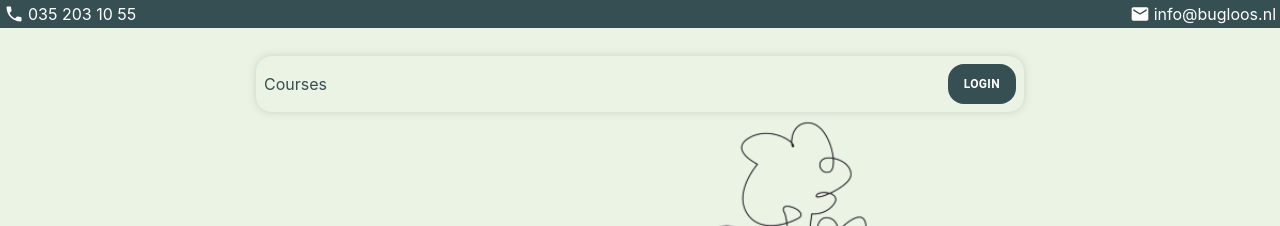
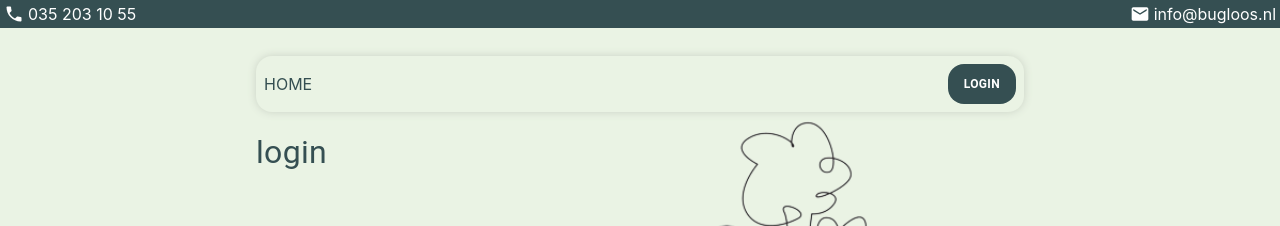
Before and after one commit to hodi14/bugloos-test, a React (Create React App) app: page / in a window 1280 px wide. Both pictures are taken after a click on the button "LOGIN". Shown: the top 226 px of the page. Built offline with nearby package versions, Linux system fonts and the light colour scheme; the HTML template or start-up script is replaced by a standard one.

Commit message:
✨ added breadcrumb to header

```diff
--- a/src/App.jsx
+++ b/src/App.jsx
@@ -1,4 +1,4 @@
-import { Route, Routes, useLocation, useNavigate } from "react-router-dom";
+import { Route, Routes, useLocation } from "react-router-dom";
 
 import { Box } from "@mui/material";
 
@@ -6,18 +6,24 @@ import routes from "./configs/routes";
 
 import Header from "./components/Header";
 import Footer from "./components/Footer";
-import { useEffect } from "react";
+import { useEffect, useState } from "react";
 
 function App() {
   const location = useLocation();
+  const [path, setPath] = useState("Courses App");
 
   useEffect(() => {
     document.title = location.pathname.split("/")[1] || "Courses App";
+    setPath(
+      location.pathname.split("/")[1]
+        ? location.pathname.split("/")
+        : "Courses App"
+    );
   }, [location]);
 
   return (
     <Box className="App">
-      <Header />
+      <Header path={path} />
 
       <Box className="pageContent">
         <Routes>
--- a/src/components/Header/index.jsx
+++ b/src/components/Header/index.jsx
@@ -1,13 +1,26 @@
-import { Link } from "react-router-dom";
+import { Link, useNavigate } from "react-router-dom";
 
-import { Box, Button } from "@mui/material";
+import { Box, Button, Grid, Typography } from "@mui/material";
 import LocalPhoneIcon from "@mui/icons-material/LocalPhone";
 import EmailIcon from "@mui/icons-material/Email";
+import ArrowCircleRightIcon from "@mui/icons-material/ArrowCircleRight";
 
 import useStyles from "./useStyles";
 
-const Header = () => {
+const Header = ({ path }) => {
   const styles = useStyles();
+
+  const isLoggedIn = localStorage.getItem("user");
+  const navigate = useNavigate();
+
+  const logUserHandler = () => {
+    if (isLoggedIn) {
+      localStorage.removeItem("user");
+      window.location.reload();
+    } else {
+      navigate("/login", { replace: true });
+    }
+  };
 
   return (
     <Box className={styles.header}>
@@ -23,12 +36,24 @@ const Header = () => {
       </Box>
 
       <Box className={styles.navbar}>
-        <Link to="/">Courses</Link>
+        <Link to="/">HOME</Link>
 
-        <Button variant="contained" color="secondary">
-          <Link to="/login">login</Link>
+        <Button variant="contained" color="secondary" onClick={logUserHandler}>
+          {isLoggedIn ? "Logout" : "login"}
         </Button>
       </Box>
+
+      <Grid container className={styles.headerPath}>
+        {typeof path === "string" ? (
+          <Typography>{path}</Typography>
+        ) : (
+          path.map((item, index) => (
+            <Typography key={index}>
+              {index > 1 ? <ArrowCircleRightIcon /> : null} {item}{" "}
+            </Typography>
+          ))
+        )}
+      </Grid>
     </Box>
   );
 };
--- a/src/components/Header/useStyles.jsx
+++ b/src/components/Header/useStyles.jsx
@@ -58,8 +58,34 @@ const useStyles = makeStyles((theme) => ({
       color: theme.palette.secondary.main,
     },
 
-    "& .MuiButton-root a": {
+    "& .MuiButton-root ": {
       color: "#fff",
+    },
+  },
+
+  headerPath: {
+    margin: "1rem auto",
+    maxWidth: "768px",
+    width: "100%",
+
+    "& .MuiTypography-root": {
+      display: "flex",
+      alignItems: "center",
+      color: theme.palette.secondary.main,
+      fontSize: "2rem",
+
+      [theme.breakpoints.down("sm")]: {
+        fontSize: "1.5rem",
+      },
+
+      "& .MuiSvgIcon-root": {
+        fontSize: "2rem",
+        margin: "0 0.25rem",
+
+        [theme.breakpoints.down("sm")]: {
+          fontSize: "1.5rem",
+        },
+      },
     },
   },
 }));
```
